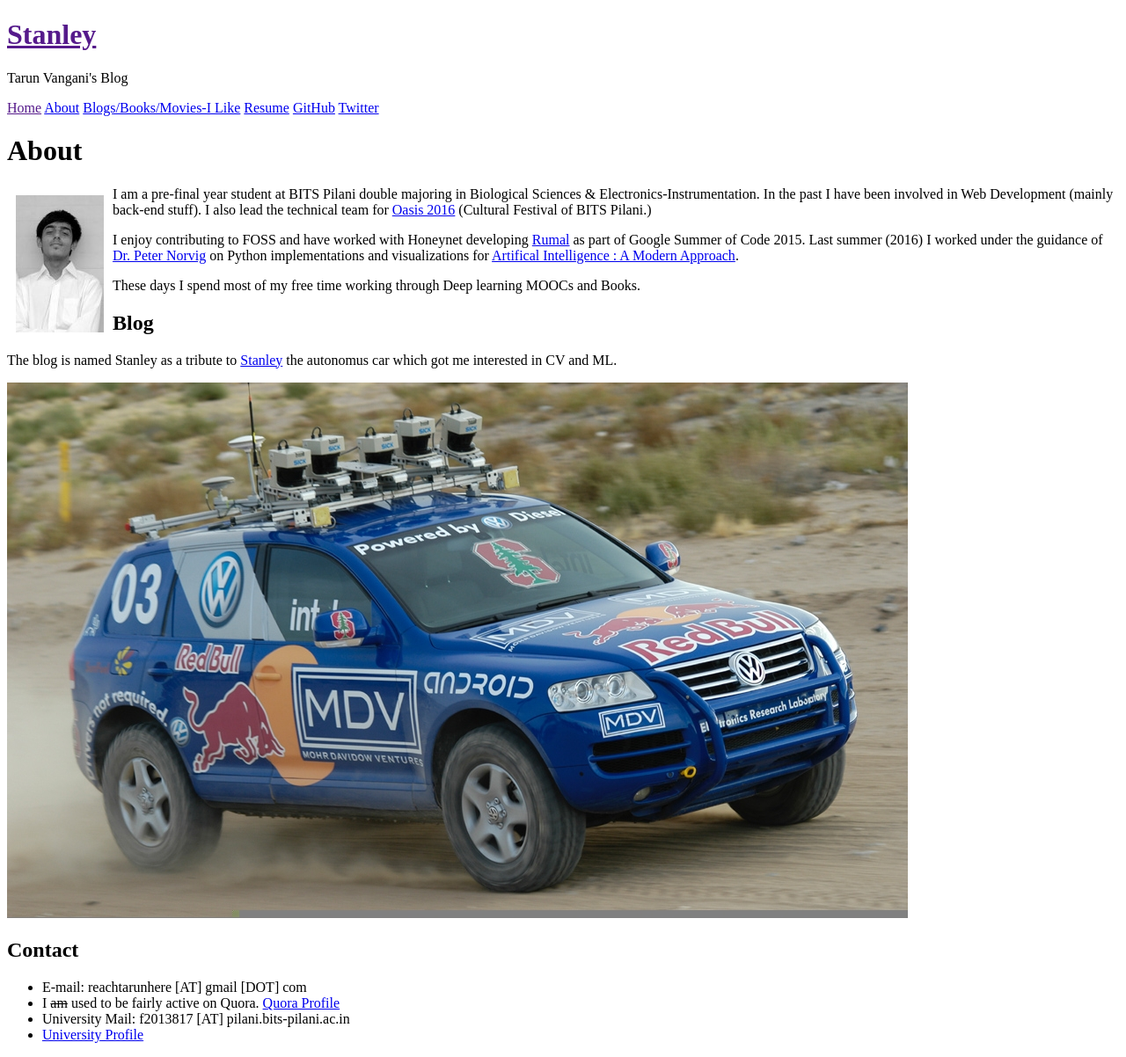
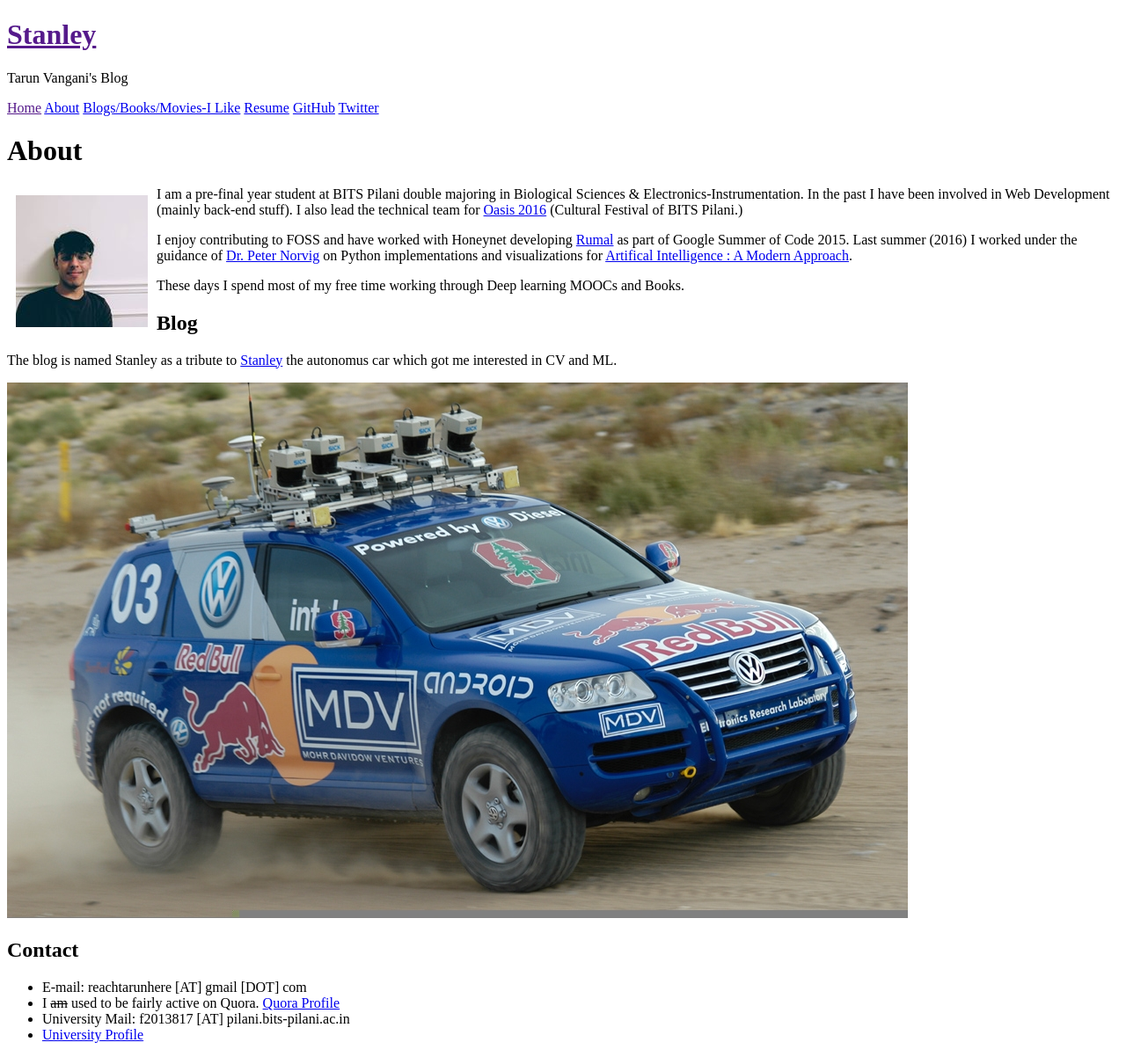
Before and after one commit to reachtarunhere/reachtarunhere.github.io, a Jekyll site: the page built from about.md, in a window 1280 px wide. Shown: the whole page at 88% size. Built offline with Jekyll 4.4.1, drawn with Linux system fonts in a browser that asks for light colours; comment, search, counter and statistics services are not loaded.

Commit message:
update profile pic

```diff
--- a/about.md
+++ b/about.md
@@ -2,7 +2,7 @@
 layout: page
 title: About
 ---
-<img style="float: left;margin: 10px;" src="{{ site.url }}/public/img/profile.jpg"> I am a pre-final year student at BITS Pilani double majoring in Biological Sciences & Electronics-Instrumentation. In the past I have been involved in Web Development (mainly back-end stuff). I also lead the technical team for [Oasis 2016](http://bits-oasis.org)  (Cultural Festival of BITS Pilani.)
+<img style="float: left;margin: 10px;" src="{{ site.url }}/public/img/instaprofile.jpg"> I am a pre-final year student at BITS Pilani double majoring in Biological Sciences & Electronics-Instrumentation. In the past I have been involved in Web Development (mainly back-end stuff). I also lead the technical team for [Oasis 2016](http://bits-oasis.org)  (Cultural Festival of BITS Pilani.)
 
 I enjoy contributing to FOSS and have worked with Honeynet developing [Rumal](https://thugs-rumal.github.io/)  as part of Google Summer of Code 2015. Last summer (2016) I worked under the guidance of [Dr. Peter Norvig](http://norvig.com)  on Python implementations and visualizations for [Artifical Intelligence : A Modern Approach](http://aima.cs.berkeley.edu/).
 
```
Also changed, not shown: public/img/instaprofile.jpg (added).
